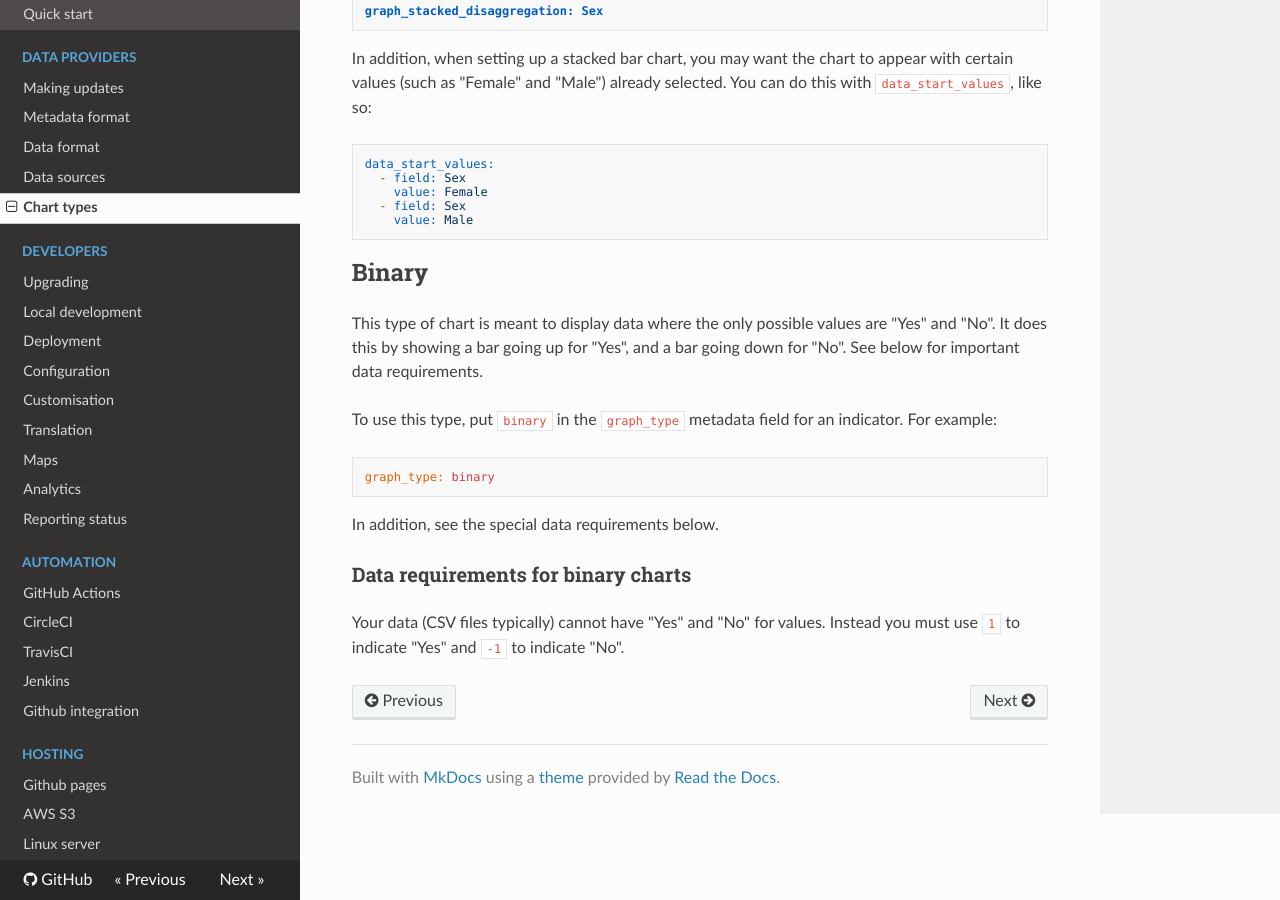
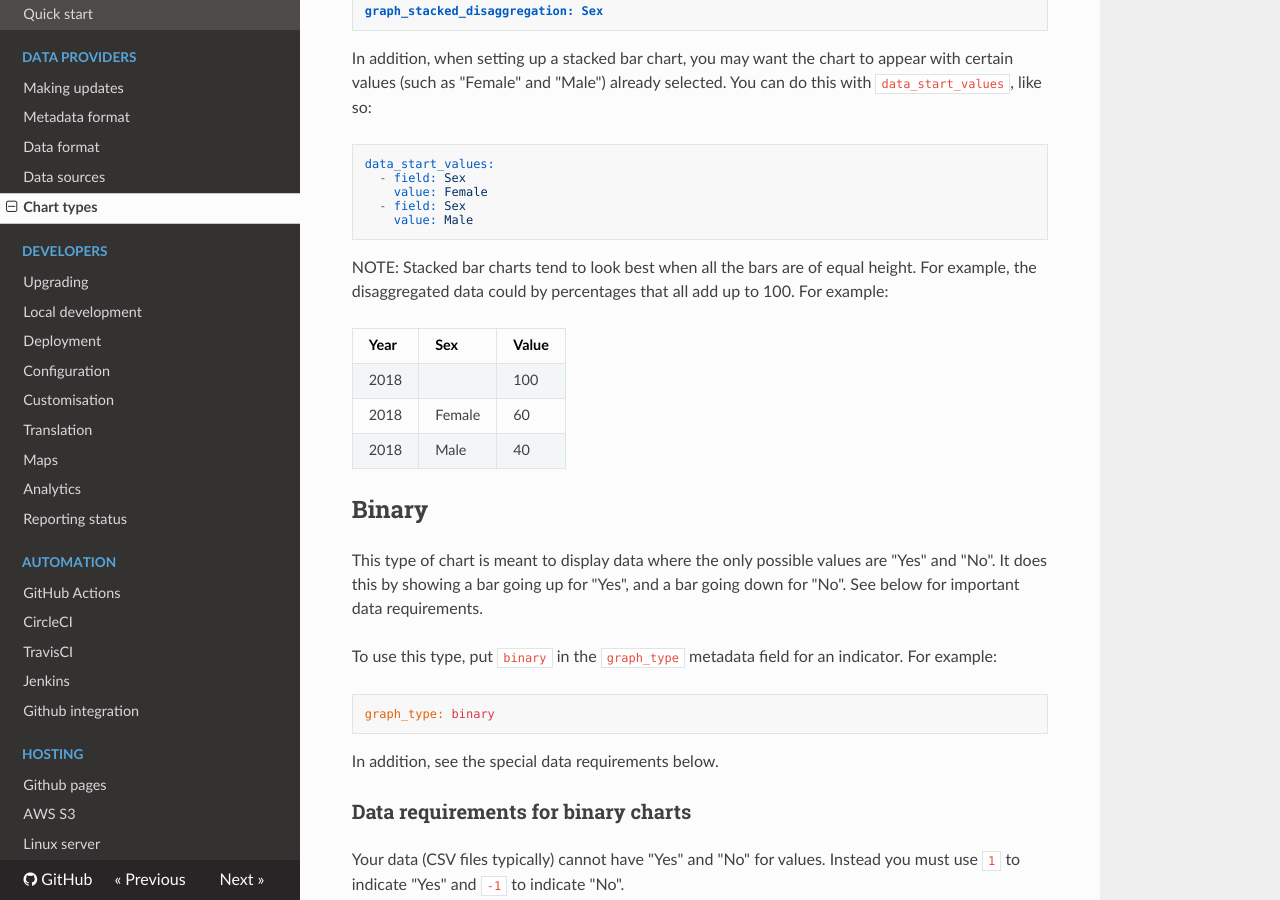
Before and after one commit to open-sdg/open-sdg, an MkDocs documentation site: the page built from docs/charts.md, in a window 1280 px wide and 900 px high, scrolled down 1072 px. Built offline with MkDocs 1.6.1, drawn with Linux system fonts in a browser that asks for light colours; nearby versions of some CDN libraries; old or Windows-style settings are respelled for this version of MkDocs.

Commit message:
Add a bit of documentation about the type of data that works with stacked bars

````diff
--- a/docs/charts.md
+++ b/docs/charts.md
@@ -47,6 +47,14 @@ data_start_values:
     value: Male
 ```
 
+NOTE: Stacked bar charts tend to look best when all the bars are of equal height. For example, the disaggregated data could by percentages that all add up to 100. For example:
+
+Year | Sex | Value
+---  | --- | -----
+2018 |     | 100
+2018 | Female | 60
+2018 | Male | 40
+
 ## Binary
 
 This type of chart is meant to display data where the only possible values are "Yes" and "No". It does this by showing a bar going up for "Yes", and a bar going down for "No". See below for important data requirements.
````
